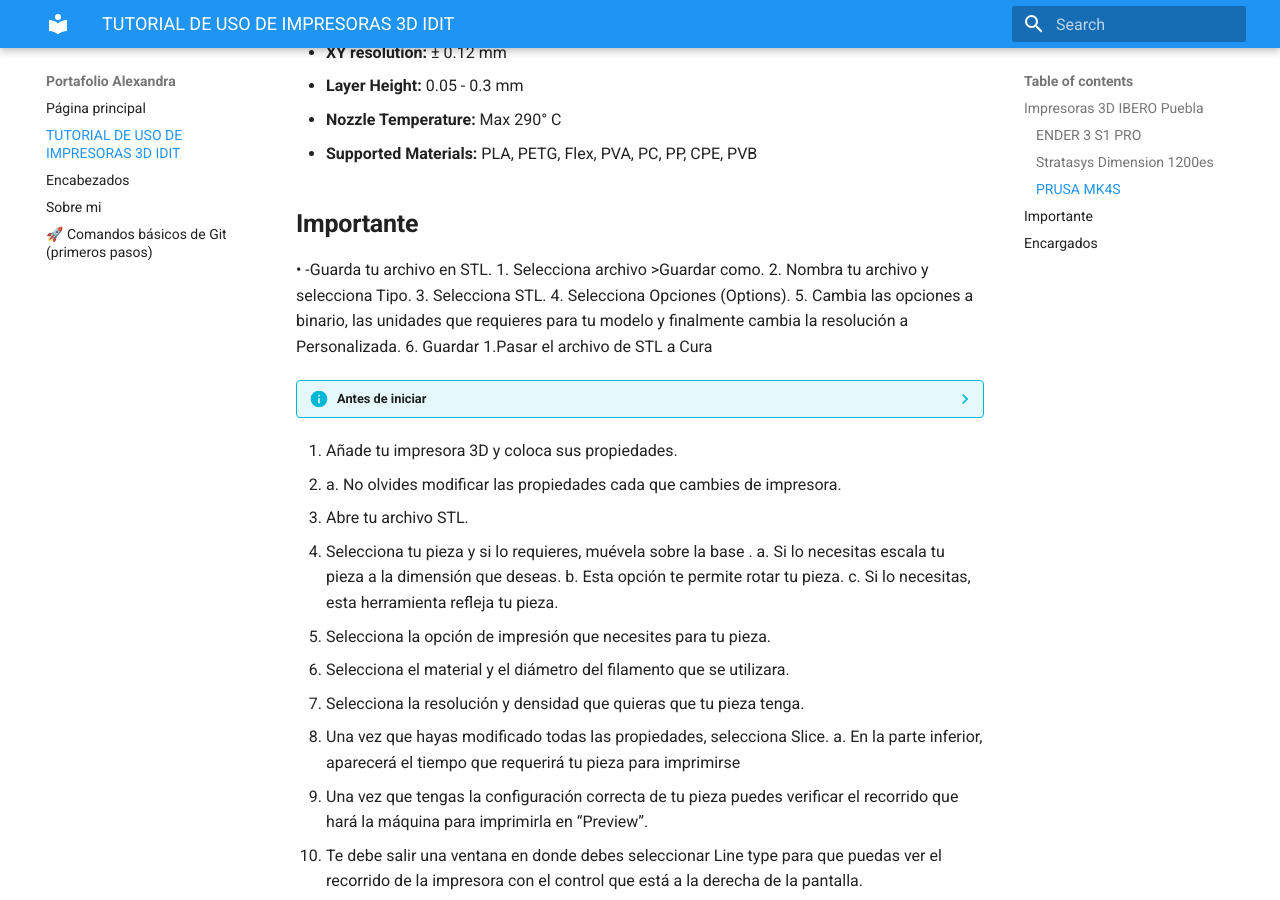
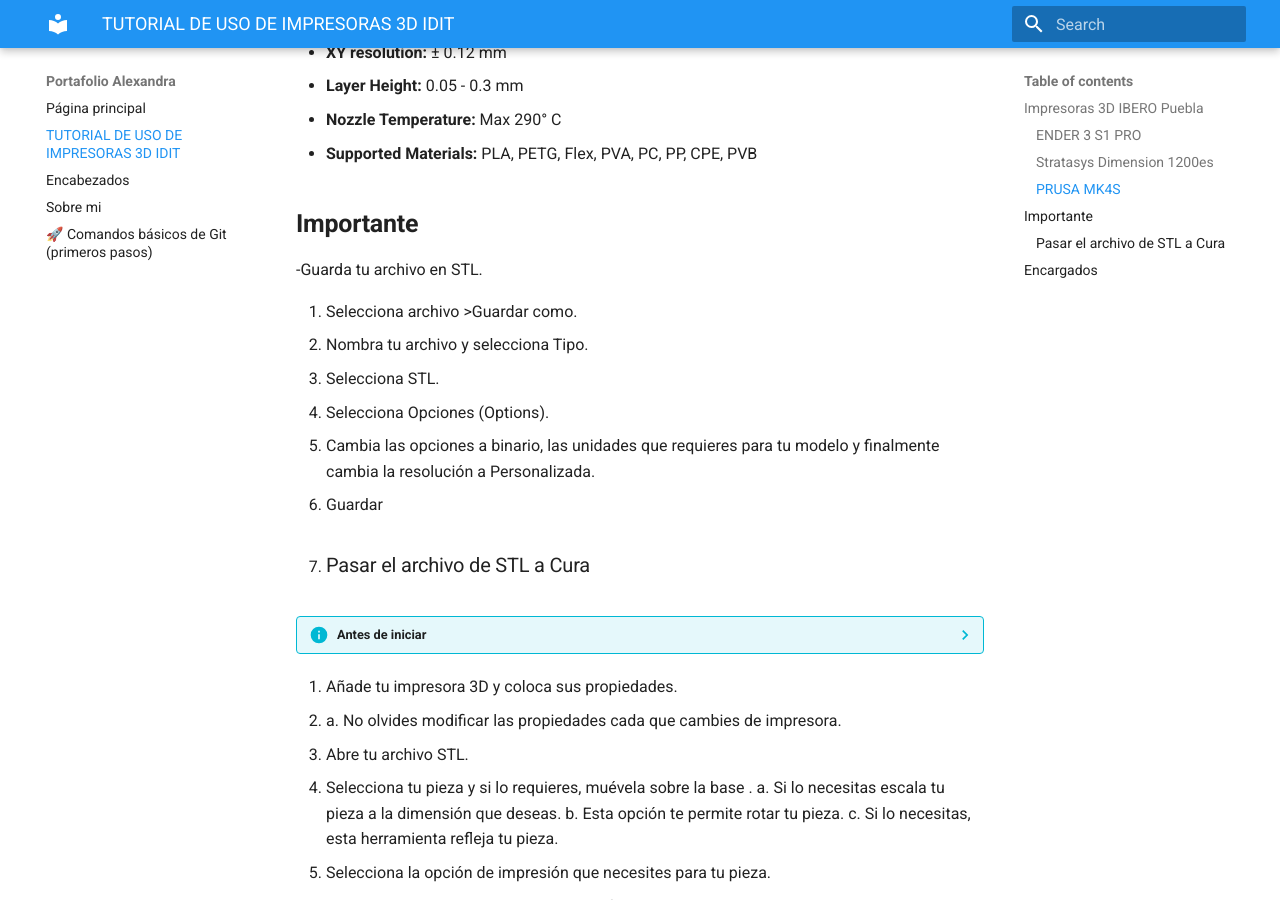
Before and after one commit to alejandragroot-prog/portafolio.iberpue, an MkDocs documentation site: the page built from docs/Tutorial.md, in a window 1280 px wide and 900 px high, scrolled down 3022 px. Built offline with MkDocs 1.6.1 and Material for MkDocs 9.7.7, drawn with Linux system fonts in a browser that asks for light colours.

Commit message:
Update Tutorial.md

```diff
--- a/docs/Tutorial.md
+++ b/docs/Tutorial.md
@@ -54,14 +54,16 @@
 +	**Supported Materials:** PLA, PETG, Flex, PVA, PC, PP, CPE, PVB
 
 ## **Importante**
-•	-Guarda tu archivo en STL.
+-Guarda tu archivo en STL.
+
 1.	Selecciona archivo >Guardar como.
 2.	Nombra tu archivo y selecciona Tipo.
 3.	Selecciona STL.
 4.	Selecciona Opciones (Options).
 5.	Cambia las opciones a binario, las unidades que requieres para tu modelo y finalmente cambia la resolución a Personalizada.
 6.	Guardar
-1.Pasar el archivo de STL a Cura
+
++ ### Pasar el archivo de STL a Cura
 ??? info "Antes de iniciar"
     Instala Ultimaker Cura
 
```
